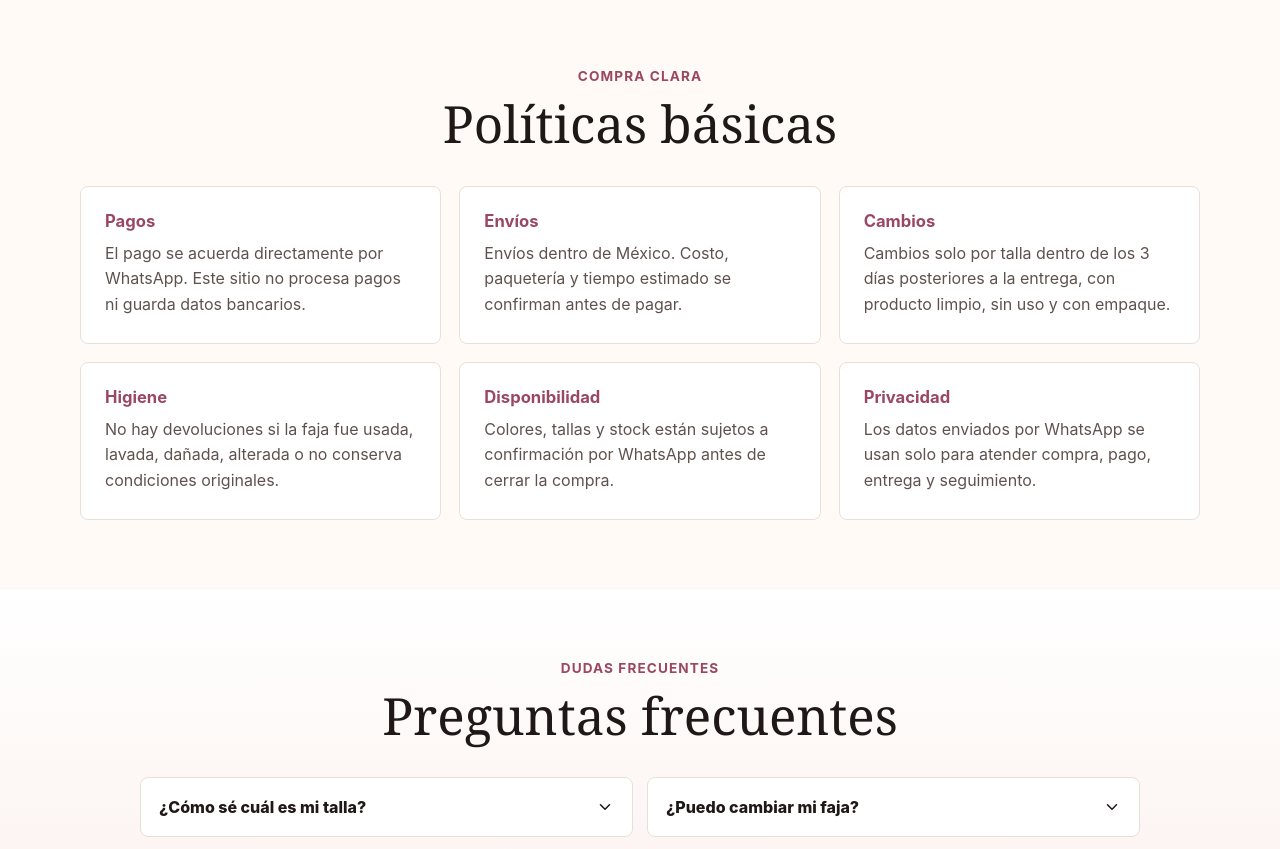
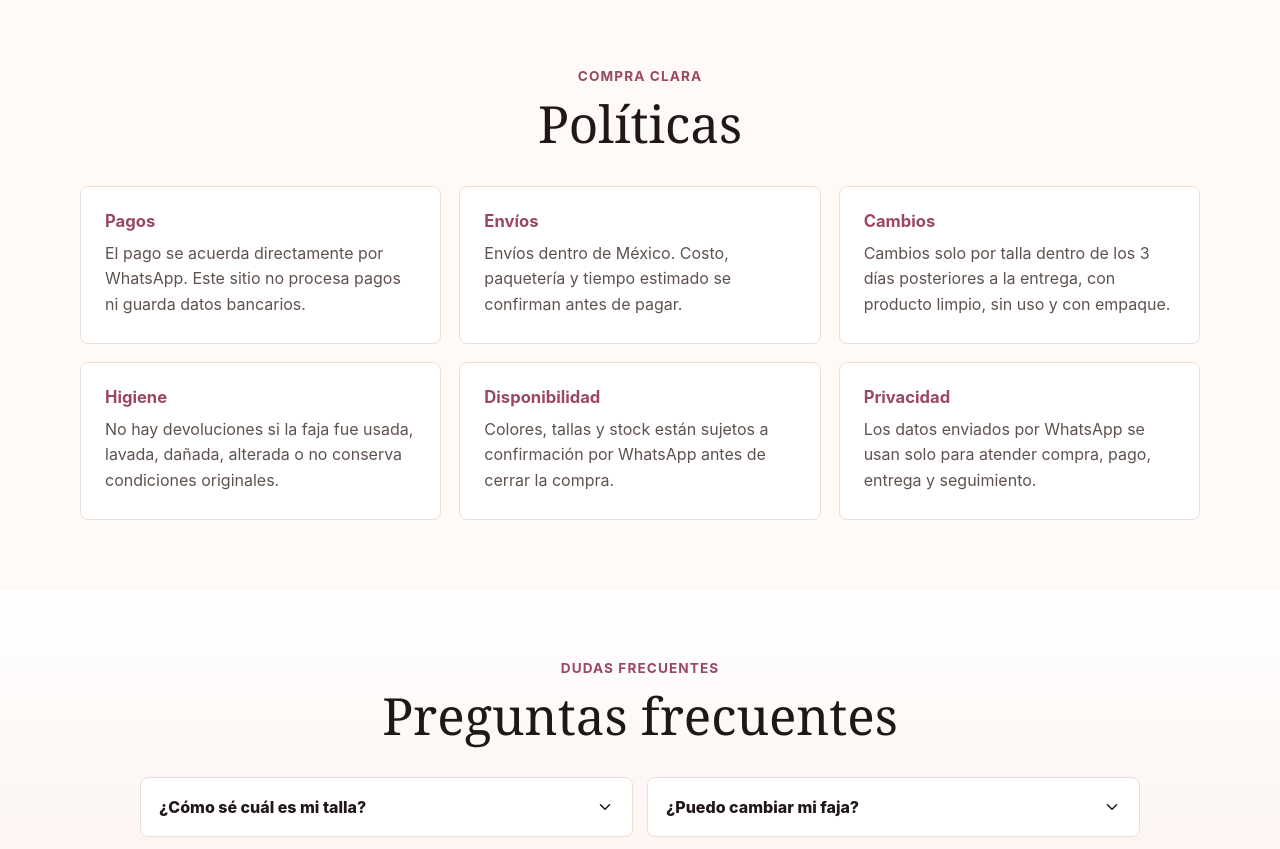
Before and after one commit to dot8-hub/fajas-botello, a React (Vite) app: page / in a window 1280 px wide. Shown: the part 2240-3089 px from the top of the page. Built offline with nearby package versions, Linux system fonts and the light colour scheme.

Commit message:
Actualizar título de sección de políticas en el componente App

```diff
--- a/src/main.jsx
+++ b/src/main.jsx
@@ -205,7 +205,7 @@ function App() {
         <section className="section policies" id="politicas">
           <div className="section-heading">
             <p className="eyebrow">Compra clara</p>
-            <h2>Políticas básicas</h2>
+            <h2>Políticas</h2>
           </div>
           <div className="policy-grid">
             <article>
```
